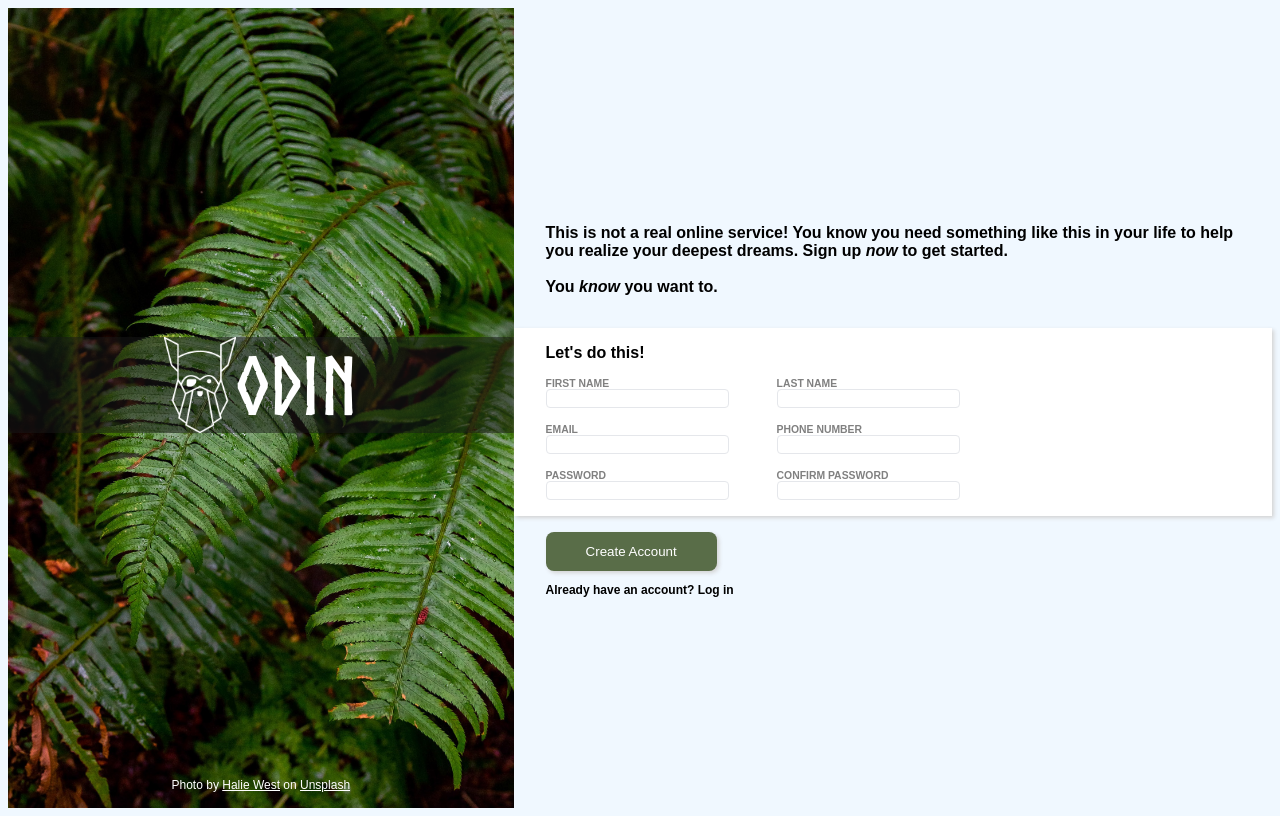
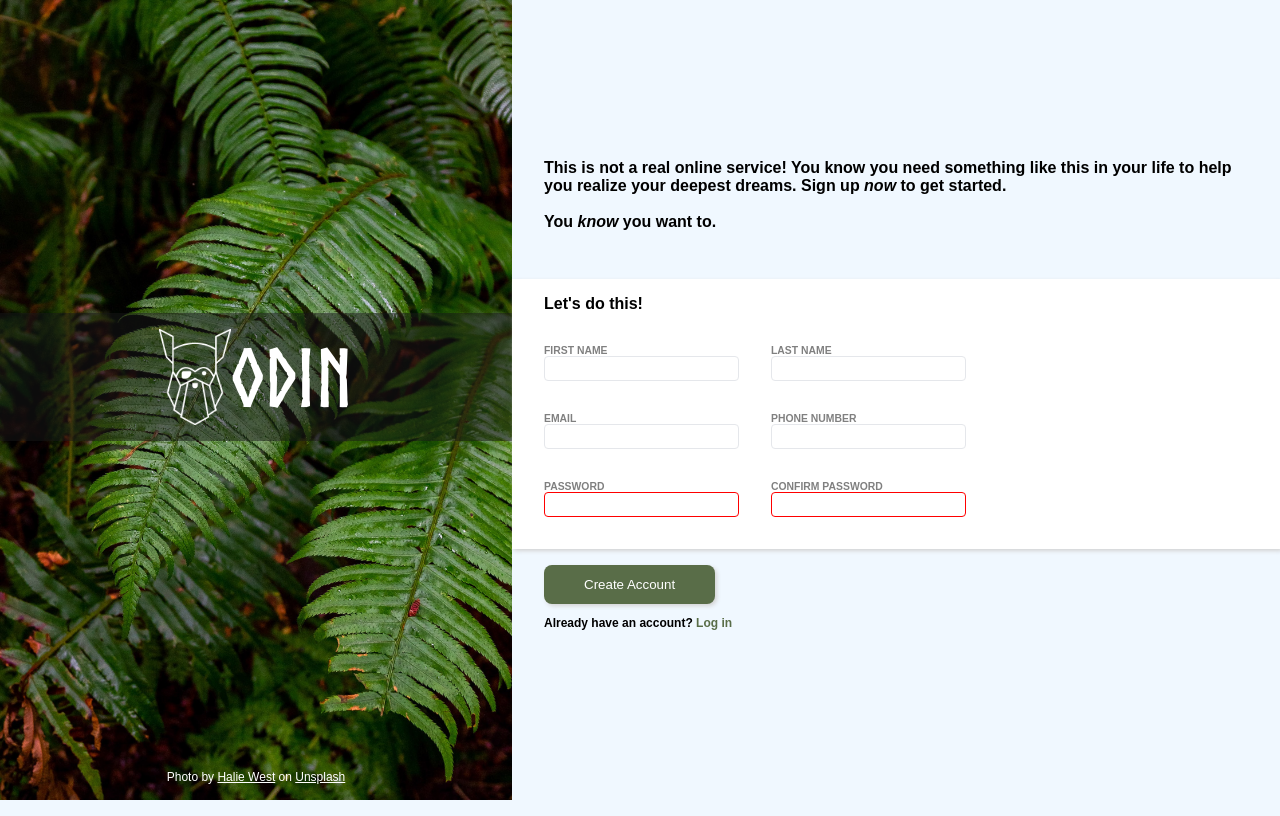
Before and after one commit to Rarstyak/odin-sign-up-form, a plain HTML site: page index.html in a window 1280 px wide. Drawn offline with Linux system fonts and the light colour scheme.

Commit message:
Adjust padding

```diff
--- a/css/style.css
+++ b/css/style.css
@@ -14,6 +14,7 @@ a {
 }
 
 body {
+    margin: 0;
     display: flex;
     background-color: aliceblue;
     height: 100vh;
@@ -35,6 +36,7 @@ body {
     background-color: rgba(25, 25, 25, 0.5);
     font-family: norseBold;
     font-size: 5rem;
+    padding: 1rem;
     display: flex;
     justify-content: center;
     align-items: center;
@@ -60,14 +62,14 @@ div.credit {
 }
 
 form > *{
-    padding: 1rem 2rem;
+    padding: 1rem 2rem 2rem 2rem;
 }
 
 .entry-container {
     background-color: white;
     display: flex;
     flex-direction: column;
-    gap: 1rem;
+    gap: 2rem;
     box-shadow: 2px 2px 4px lightgray;
 }
 
@@ -77,7 +79,8 @@ form > *{
 
 .entry-row {
     display: flex;
-    gap: 3rem;
+    flex-wrap: wrap;
+    gap: 2rem;
 }
 
 .entry {
@@ -94,7 +97,7 @@ label {
 input {
     border: 1px solid;
     border-radius: 0.25rem;
-    color: lightgrey;
+    padding: 0.25rem 0.5rem;
     border-color: #E5E7EB;
 }
 
@@ -102,6 +105,10 @@ input:focus {
     outline: none;
     border-color: blue;
     box-shadow: 2px 2px 4px lightgray;
+}
+
+.error {
+    border-color: red;
 }
 
 button {
@@ -113,10 +120,11 @@ button {
     box-shadow: 2px 2px 4px lightgray;
 }
 
-p {
-    font-size: 1rem;
+.log-in {
+    font-size: 0.75rem;
 }
 
-p.log-in {
-    font-size: 0.75rem;
+.log-in a {
+    color: #596D48;
+    text-decoration: none;
 }
--- a/index.html
+++ b/index.html
@@ -45,17 +45,17 @@
                 <div class="entry-row">
                     <div class="entry password">
                         <label for="userPassword" data-help="* Passwords do not match">PASSWORD</label>
-                        <input id="userPassword" name="password" type="password">
+                        <input id="userPassword" name="password" type="password" class="error">
                     </div>
                     <div class="entry confirm">
                         <label for="userConfirmPassword">CONFIRM PASSWORD</label>
-                        <input id="userConfirmPassword" name="confirm" type="password">
+                        <input id="userConfirmPassword" name="confirm" type="password" class="error">
                     </div>
                 </div>
             </div>
             <div class="submit-container">
                 <button type="submit">Create Account</button>
-                <p class="log-in">Already have an account? <a>Log in</a></p>
+                <p class="log-in">Already have an account? <a href="#">Log in</a></p>
             </div>
         </form>
     </div>
```
